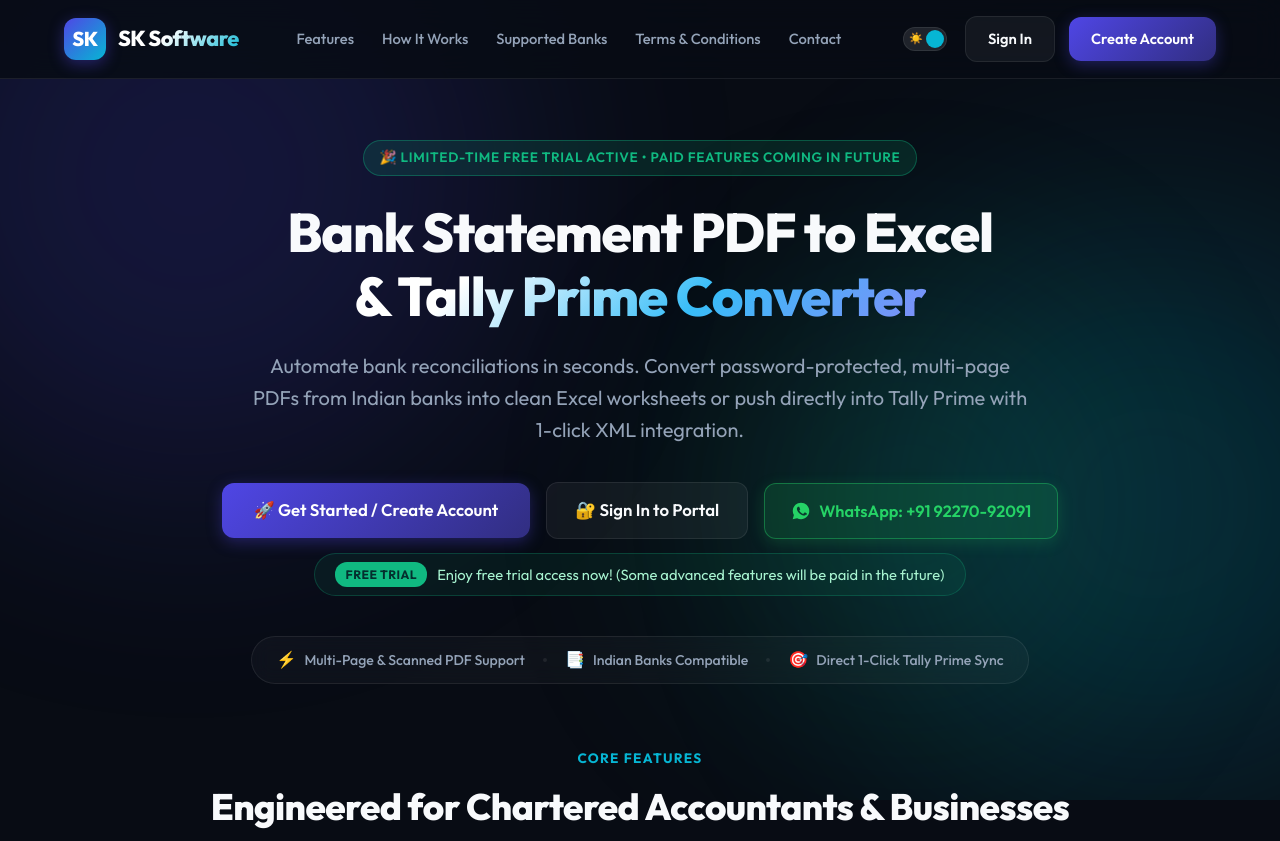
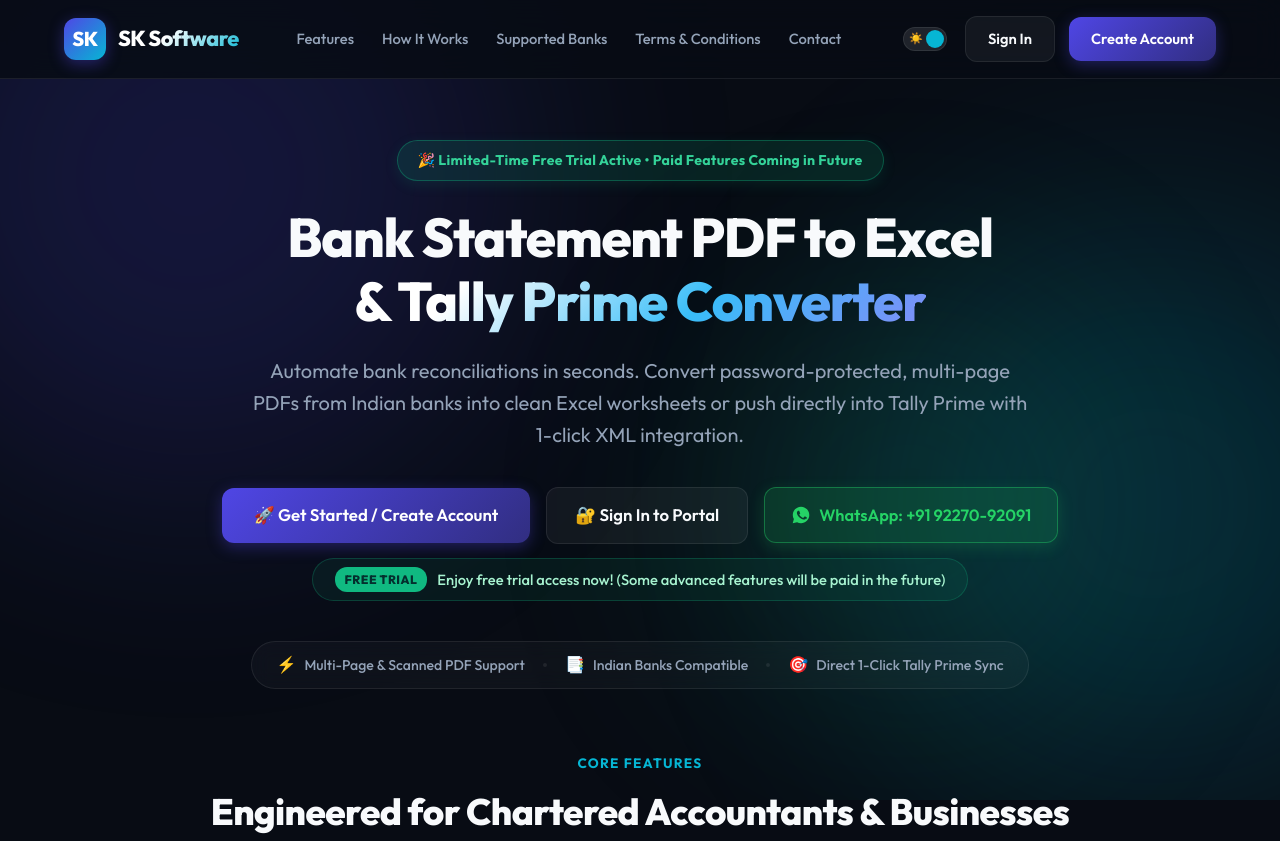
Before and after one commit to Skgrow20/bank-pdf-converter-, a Flask app: page / in a window 1280 px wide. Shown: the top 841 px of the page. Run offline with Flask 3, Linux system fonts and the light colour scheme.

Commit message:
Add files via upload

```diff
--- a/templates/home.html
+++ b/templates/home.html
@@ -281,16 +281,62 @@
             display: inline-flex;
             align-items: center;
             gap: 8px;
-            padding: 6px 16px;
+            padding: 8px 20px;
             border-radius: 30px;
-            background: rgba(6, 182, 212, 0.12);
-            border: 1px solid rgba(6, 182, 212, 0.3);
-            color: var(--accent);
-            font-size: 0.85rem;
+            background: rgba(16, 185, 129, 0.14);
+            border: 1px solid rgba(16, 185, 129, 0.35);
+            color: #34d399;
+            font-size: 0.88rem;
+            font-weight: 700;
+            margin-bottom: 24px;
+            letter-spacing: 0.02em;
+            box-shadow: 0 4px 14px rgba(16, 185, 129, 0.12);
+        }
+
+        [data-theme="light"] .hero-badge {
+            background: #ecfdf5;
+            border: 1.5px solid #10b981;
+            color: #065f46;
+            font-weight: 700;
+            box-shadow: 0 2px 10px rgba(16, 185, 129, 0.15);
+        }
+
+        .free-trial-banner {
+            display: inline-flex;
+            align-items: center;
+            gap: 10px;
+            background: rgba(16, 185, 129, 0.08);
+            border: 1px solid rgba(16, 185, 129, 0.25);
+            padding: 8px 22px;
+            border-radius: 30px;
+            font-size: 0.92rem;
+            color: #a7f3d0;
+            max-width: 95%;
+            font-weight: 500;
+        }
+
+        .free-trial-pill {
+            background: #10b981;
+            color: #042f2e;
+            font-size: 0.76rem;
+            font-weight: 800;
+            padding: 3px 10px;
+            border-radius: 12px;
+            text-transform: uppercase;
+            letter-spacing: 0.5px;
+        }
+
+        [data-theme="light"] .free-trial-banner {
+            background: #f0fdf4;
+            border: 1.5px solid #86efac;
+            color: #064e3b;
             font-weight: 600;
-            margin-bottom: 24px;
-            text-transform: uppercase;
-            letter-spacing: 0.05em;
+            box-shadow: 0 2px 10px rgba(16, 185, 129, 0.1);
+        }
+
+        [data-theme="light"] .free-trial-pill {
+            background: #059669;
+            color: #ffffff;
         }
 
         .hero h1 {
@@ -985,7 +1164,7 @@
     <main>
         <section class="hero">
             <div class="container">
-                <div class="hero-badge" style="background: rgba(16, 185, 129, 0.14); border-color: rgba(16, 185, 129, 0.35); color: #10b981;">
+                <div class="hero-badge">
                     🎉 Limited-Time Free Trial Active &bull; Paid Features Coming in Future
                 </div>
 
@@ -1022,8 +1201,8 @@
 
                 <!-- Free Trial Notice -->
                 <div style="margin-top: 14px; margin-bottom: 22px; text-align: center;">
-                    <div style="display: inline-flex; align-items: center; gap: 10px; background: rgba(16, 185, 129, 0.08); border: 1px solid rgba(16, 185, 129, 0.25); padding: 8px 20px; border-radius: 30px; font-size: 0.92rem; color: #a7f3d0; max-width: 95%;">
-                        <span style="background: #10b981; color: #042f2e; font-size: 0.76rem; font-weight: 700; padding: 3px 10px; border-radius: 12px; text-transform: uppercase; letter-spacing: 0.5px;">Free Trial</span>
+                    <div class="free-trial-banner">
+                        <span class="free-trial-pill">Free Trial</span>
                         <span>Enjoy free trial access now! (Some advanced features will be paid in the future)</span>
                     </div>
                 </div>
```
Also changed, not shown: other parts of templates/home.html (+141 -8 lines).
